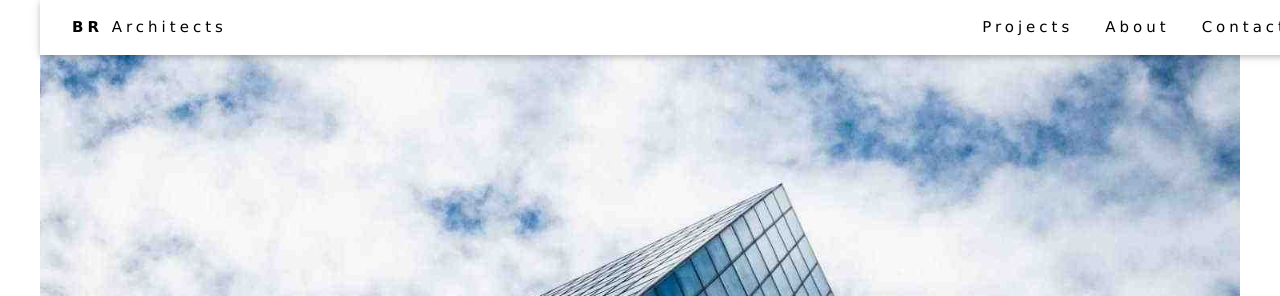
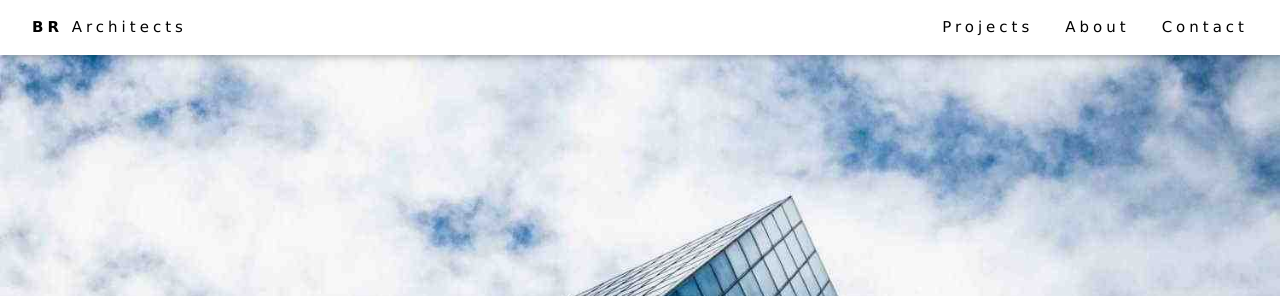
Before and after one commit to jacobleyva/House-Design-Example, a plain HTML site: page index.html in a window 1280 px wide. Shown: the top 296 px of the page. Drawn offline with nearby package versions, Linux system fonts and the light colour scheme.

Commit message:
fixed nav bar

```diff
--- a/index.html
+++ b/index.html
@@ -5,7 +5,7 @@
 <meta name="viewport" content="width=device-width, initial-scale=1">
 <link rel="stylesheet" href="https://www.w3schools.com/w3css/4/w3.css">
 <link rel="stylesheet" href="https://cdnjs.cloudflare.com/ajax/libs/font-awesome/4.7.0/css/font-awesome.min.css">
-<body class="w3-content" style="max-width:1200px">
+<body>
 
 <!-- Navbar (sit on top) -->
 <div class="w3-top">
```
